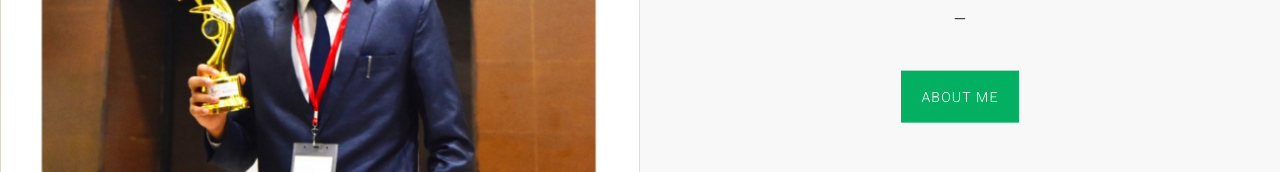
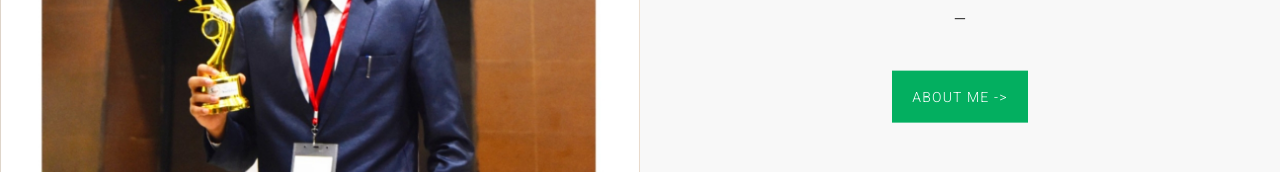
Before and after one commit to akashkumar916/Portfolio, a plain HTML site: page index.html in a window 1280 px wide. Shown: the part 454-626 px from the top of the page. Drawn offline with Linux system fonts and the light colour scheme.

Commit message:
Update index.html

```diff
--- a/index.html
+++ b/index.html
@@ -74,7 +74,7 @@
           </div>
 
           <p>
-            <a href="#about" class="btn btn-glossy inverse goto-right"><span>About me</span></a>
+            <a href="#about" class="btn btn-glossy inverse goto-right"><span>About me -></span></a>
           </p>
 
         </div>
```
